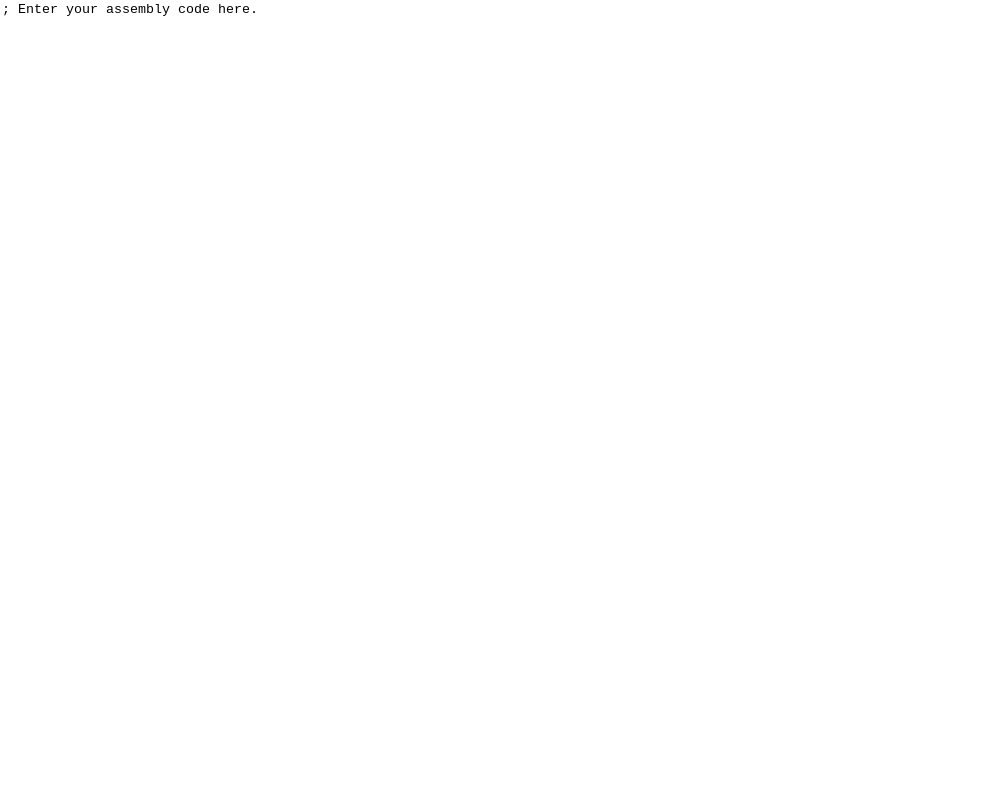
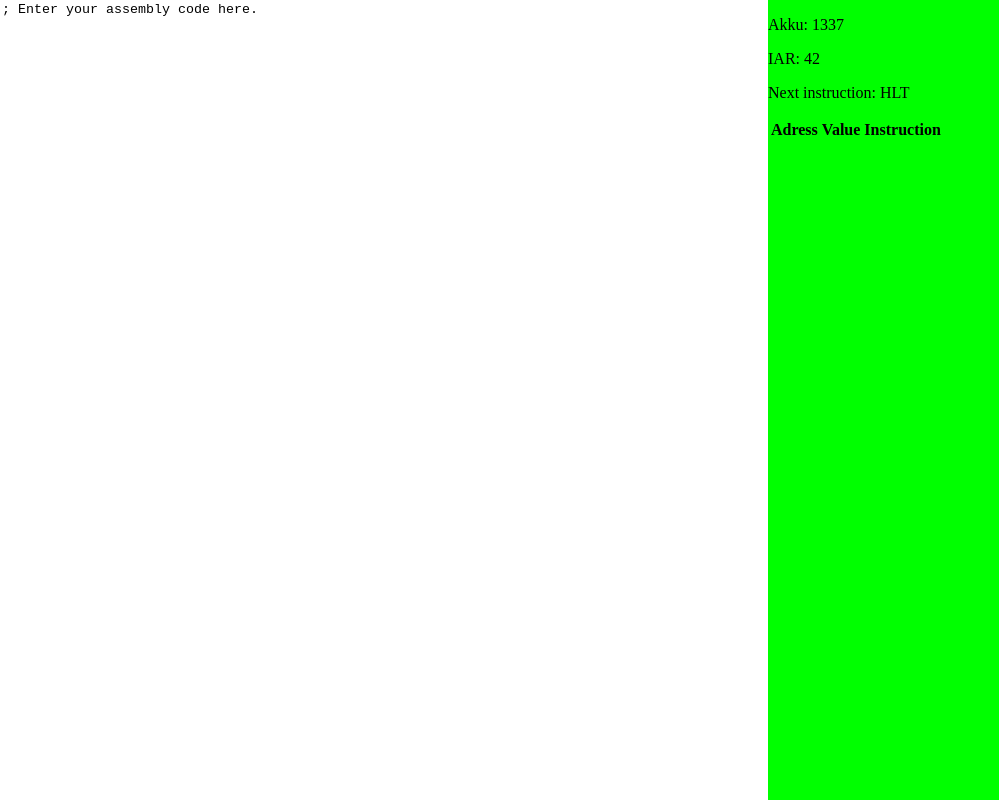
Before and after one commit to stannls/mima-frontend, a Nuxt app: page / in a window 1280 px wide. Shown: the whole page, without its empty margins (0-999 px from the left). Built offline with nearby package versions, Linux system fonts and the light colour scheme.

Commit message:
Added simple debugger window

```diff
--- a/app.vue
+++ b/app.vue
@@ -1,7 +1,12 @@
 <template>
 	<body>
 		<div class="main">
-			<editor></editor>
+			<div class="main-content editor-content">
+				<editor></editor>
+			</div>
+			<div class="main-content debugger-content">
+				<debugger></debugger>
+			</div>
  		</div>
 	</body>
 </template>
@@ -17,10 +22,18 @@
   background: lime;
   padding: 0px;
   margin: 0px;
+  display: flex;
+  flex-direction: row;
 }
 
 html, body {
   padding: 0px;
   margin: 0px;
 }
+.editor-content {
+	flex: 0 1 60%;
+}
+.debugger-content {
+	flex: 0 1 40%;
+}
 </style>
--- /dev/null
+++ b/components/debugger.vue
@@ -0,0 +1,18 @@
+<template>
+	<div class="debugger">
+		<div class="values">
+			<p>Akku: 1337</p>
+			<p>IAR: 42</p>
+			<p>Next instruction: HLT</p>
+		</div>
+		<div class="memory">
+			<table>
+				<tr>
+				<th>Adress</th>
+				<th>Value</th>
+				<th>Instruction</th>
+				</tr>
+			</table>
+		</div>
+	</div>
+</template>
```
